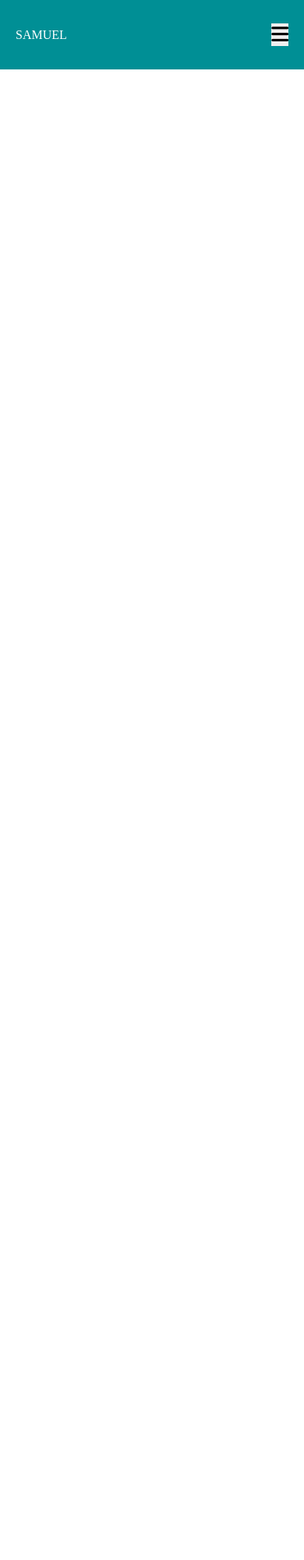
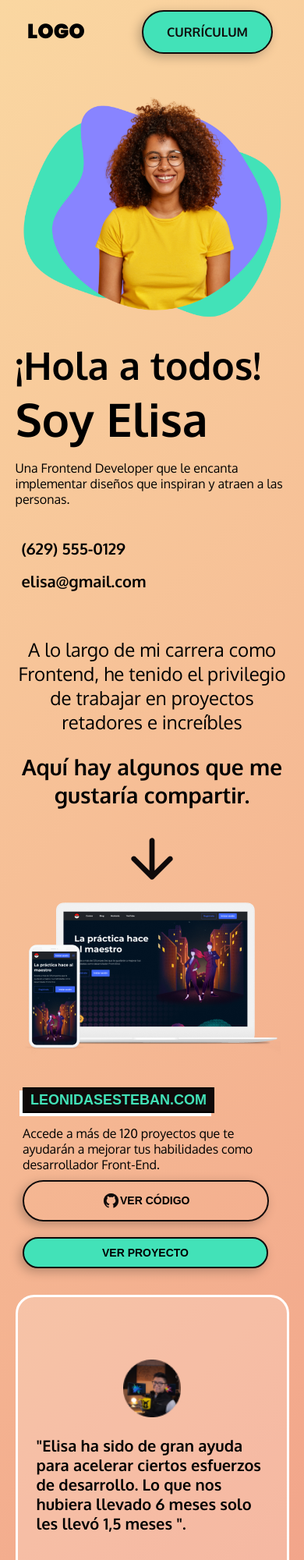
Before and after one commit to ki111-bit/-barra_navegacion_mobile-firts-1, a plain HTML site: page index.html in a window 390 px wide. Shown: the top 2000 px of the page at 78% size. Before the commit the page ends 844 px from the top, so only its background shows below. Drawn offline with Linux system fonts and the light colour scheme.

Commit message:
Add files via upload

```diff
--- /dev/null
+++ b/css/header.css
@@ -0,0 +1,34 @@
+
+.header{
+/*   background-color: red; */
+  display: flex;
+  justify-content: space-between;
+  align-items: center;
+  width: 360px;
+  height: 81px;
+}
+
+.cv{
+  border: 2px solid #0F0A0A;
+  border-radius: 90px;
+  padding: 16px 30px;
+  margin-right: 25px;
+background: rgba(66, 226, 184, 1);
+box-shadow: -4px 4px 14px rgba(0, 0, 0, 0.25);
+}
+.cv a{
+  font-weight: 700;
+font-size: 16px;
+font-family: Oxygen;
+text-decoration: none;
+color: rgba(15, 10, 10, 1);
+text-transform: uppercase;
+}
+
+.logo{
+  font-family: Poppins;
+  font-weight: 900;
+  font-size: 26px;
+  margin-left: 20px;
+  margin-right: 20px;
+}
--- /dev/null
+++ b/css/hero.css
@@ -0,0 +1,150 @@
+.hero{
+    /* background-color: red; */
+    margin: 0 auto;
+    /* max-width: 90vw; */
+    display: flex;
+    flex-direction: column;
+
+}
+
+.hero .person{
+    width: 100%;
+}
+
+.hero .perfil{
+    display: flex;
+    flex-direction: column;
+    gap: 16px;
+}
+
+.hero .perfil h1{
+    font-size: 49px;
+    font-weight: 700;
+    font-family: oxygen;
+}
+
+.hero .perfil h1 span{
+    font-size: 59px;
+}
+
+.hero .perfil p{
+    font-family: oxygen;
+    font-weight: 400;
+}
+.hero .perfil div{
+    padding-top: 16px;
+}
+.hero .perfil div b{
+    padding: 8px;
+    display: flex;
+    flex-direction: column;
+    font-family: oxygen;
+    font-weight: 700;
+    font-size: 20px;
+}
+
+.texto{
+    margin: 0 auto;
+    padding-top: 51px;
+    font-family: oxygen;
+    font-weight: 400;
+    font-size: 24px;
+    display: flex;
+    flex-direction: column;
+    text-align: center;
+}
+
+.texto h3{
+    padding-top: 24px;
+    font-weight: 700;
+}
+
+.flecha{
+    margin: 0 auto;
+    display: flex;
+    justify-content: center;
+    width: 80px;
+    height: 80px;
+    padding-top: 24px;
+}
+
+
+
+.person2{
+    font-family: oxygen;
+    margin: 0 auto;
+/*     max-width: 90vw; */
+
+}
+
+
+
+.titulo a{
+    font-size: 18px;
+    font-weight:700;
+    text-transform: uppercase;
+    text-decoration: none;
+    color: rgba(66, 226, 184, 1);
+}
+
+
+.person2 p{
+    padding-top: 16px;
+    font-weight: 400;
+    font-size: 16px;
+}
+
+.git{
+    display: flex;
+    justify-content: center;
+    align-items: center;
+
+}
+
+
+.botones1 {
+    text-transform: uppercase;
+    text-decoration: none;
+    font-size: 14px;
+    font-weight: 700;
+    color: black;
+}
+
+.botones2{
+    text-align: justify;
+    font-weight: 700;
+    font-size: 14px;
+    text-decoration: none;
+    text-transform: uppercase;
+    color: black;
+}
+.caja{
+    font-family: oxygen;
+    display: flex;
+    flex-direction: column;
+    align-items: center;
+}
+
+.caja img{
+    width: 74px;
+    height: 74px;
+    margin: 0 10px ;
+}
+
+.caja p{
+    margin: 24px;
+    text-align: left;
+    font-weight: 700;
+    font-size: 20px;
+    line-height: 25px;
+}
+
+.caja span{
+    color: #0F0A0A;
+    opacity: 0.5;
+    line-height: 19px;
+    text-align: left;
+    font-weight: 400;
+    font-size: 15px;
+    margin: 24px;
+}
--- /dev/null
+++ b/css/index.css
@@ -0,0 +1,72 @@
+@import "./header.css";
+@import "./hero.css";
+@import url("https://fonts.googleapis.com/css2?family=Oxygen:wght@300;400;700&family=Poppins:wght@900&display=swap");
+
+*{
+  margin: 0;
+  padding: 0;
+}
+
+body{
+  height: 100%;
+  background: linear-gradient(135deg, #FAD7A1 0%, #E96D71 100%);
+  display: flex;
+  max-width: 90vw;
+  flex-direction: column;
+  align-items: center;
+  margin: auto;
+}
+
+
+.pc{
+  margin: 16px 16px;
+display: flex;
+align-items: center;
+}
+
+.titulo{
+  margin-right: 86px;
+  padding: 4px 8px;
+  border: 2px solid black;
+  background: rgba(15, 10, 10, 1);
+  box-shadow: white -4px 4px 0px ;
+
+}
+.person2{
+  padding: 24px;
+}
+
+.git{
+  margin: 10px 0;
+  background: rgba(15, 10, 10, 0);
+  padding: 13px 100px;
+  border: 2px solid rgba(15, 10, 10, 1);
+  border-radius: 90px;
+  box-shadow: -4px 4px 14px 0px rgba(0, 0, 0, 0.25);
+}
+
+.proyecto{
+  margin: 10px 0;
+  background:rgba(66, 226, 184, 1) ;
+  padding: 10px 100px;
+  border: 2px solid rgba(15, 10, 10, 1);
+  border-radius: 90px;
+  box-shadow: -4px 4px 14px 0px rgba(0, 0, 0, 0.25);
+}
+
+.caja{
+  background: rgba(255, 255, 255, 0.2);
+  border-radius: 24px;
+  padding-top: 80px;
+  border: 3px solid white;
+}
+
+.ipad{
+  padding-top: 80px;
+  width: 328px;
+height: 322px;
+}
+
+.iphone{
+  padding-top: 80px;
+}
--- a/index.html
+++ b/index.html
@@ -5,35 +5,143 @@
     <meta charset="UTF-8">
     <meta http-equiv="X-UA-Compatible" content="IE=edge">
     <meta name="viewport" content="width=device-width, initial-scale=1.0">
-    <link rel="stylesheet" href="./css/estilos.css">
-    <title>Barra de navegacion mobile firts</title>
-
+    <title>portafolio</title>
+    <link rel="stylesheet" href="./css/index.css">
 </head>
 
 <body>
-    <header>
-        <a href="index.html" class="logo">
-            samuel
-        </a>
-        <nav id="menu">
-            <ol>
-                <li><a href="">inicio</a></li>
-                <li><a href="">quien soy</a></li>
-                <li><a href="">conctato</a></li>
-                <li><a href="">blog</a></li>
-            </ol>
-        </nav>
-        <button class="menu-toggle">
-            <i class="fas fa-bars"></i>
+    <header class="header">
+        <h1 class="logo">
+            LOGO
+        </h1>
+        <button class="cv">
+            <a href=""> CURRÍCULUM</a>
         </button>
     </header>
+    <section class="hero">
+        <img src="./img/person.png" alt="" class="person">
+        <article class=" perfil">
+            <h1>¡Hola a todos! <br><span>Soy Elisa</span></h1>
+            <p>Una Frontend Developer que le encanta implementar diseños que inspiran y atraen a las personas.</p>
+            <div>
+                <b>(629) 555-0129</b>
+                <b>elisa@gmail.com</b>
+            </div>
+        </article>
+    </section>
+    <section class="texto">
+        <p>
+            A lo largo de mi carrera como Frontend, he tenido el privilegio de trabajar en proyectos retadores e
+            increíbles
+        </p>
+        <h3>
+            Aquí hay algunos que me gustaría compartir.
+        </h3>
+        <img src="./img/arrow-down.png" alt="" class="flecha">
+    </section>
 
+    <img src="./img/img.png" alt="" class="pc">
 
-    <script src="./js/scrip.js"></script>
+    <section>
+        <article class="person2">
+            <button class="titulo">
+                <a href="">leonidasesteban.com</a>
+            </button>
+            <p>Accede a más de 120 proyectos que te ayudarán a mejorar
+                tus habilidades como desarrollador Front-End.</p>
+            <div>
+                <button class="git">
+                    <img src="./img/icon-github.png" alt="">
+                    <a href="" class="botones1"> ver CóDIGO</a>
+                </button>
+                <button class="proyecto">
+                    <a href="" class="botones2">VER PROYECTO</a>
+                </button>
+            </div>
+        </article>
+    </section>
+    <section>
+        <article class="caja">
+            <img src="./img/user.png" alt="">
+            <p>"Elisa ha sido de gran ayuda para acelerar ciertos esfuerzos de desarrollo. Lo que nos hubiera llevado 6
+                meses solo les llevó 1,5 meses ".</p>
+            <span>LEONIDAS ESTEBAN / COFUNDADOR Y CEO LEONIDASESTEBAN.COM</span>
+        </article>
+    </section>
+    <img src="./img/📱 iPad.png" alt="" class="ipad">
+    <section>
+        <article class="person2">
+            <button class="titulo">
+                <a href="">MARVOL</a>
+            </button>
+            <p>Es el sitio oficial de Marvol Entertainment. Explore películas, personajes, cómics, programas de
+                televisión, videos y más oficiales de Marvol..</p>
+            <div>
+                <button class="git">
+                    <img src="./img/icon-github.png" alt="">
+                    <a href="" class="botones1"> ver CóDIGO</a>
+                </button>
+                <button class="proyecto">
+                    <a href="" class="botones2">VER PROYECTO</a>
+                </button>
+            </div>
+        </article>
+    </section>
 
-    <script src="https://kit.fontawesome.com/0b3eb0d831.js"
-    crossorigin="anonymous"
-    ></script>
+    <section>
+        <article class="caja">
+            <img src="./img/user2.png" alt="">
+            <p>"Elisa ha superado mis expectativas desde el diseño hasta el desarrollo"..</p>
+            <span>JASON LOPEZ / COFUNDADOR Y CEO MARVOL</span>
+        </article>
+    </section>
+
+    <img src="./img/📱 Iphone X.png" alt="" class="iphone">
+
+    <section>
+        <article class="person2">
+            <button class="titulo">
+                <a href="">NETNET</a>
+            </button>
+            <p>Películas y series ilimitadas y mucho más.
+                Disfruta donde quieras. Cancela cuando quieras.</p>
+            <div>
+                <button class="git">
+                    <img src="./img/icon-github.png" alt="">
+                    <a href="" class="botones1"> ver CóDIGO</a>
+                </button>
+                <button class="proyecto">
+                    <a href="" class="botones2">VER PROYECTO</a>
+                </button>
+            </div>
+        </article>
+    </section>
+
+    <section>
+        <article class="caja">
+            <img src="./img/user3.png" alt="">
+            <p>"Por primera vez en la historia de nuestra empresa, aparecimos en todas las plataformas en las que
+                trabajamos".</p>
+            <span>MARCO CORTEZ / NETNET</span>
+        </article>
+    </section>
+
+    <section>
+        <article class="person2">
+            <button class="titulo">
+                <a href="">HABLEMOS</a>
+            </button>
+            <p>Si está interesado en trabajar conmigo en su próximo proyecto, no dude en ponerse en contacto conmigo.
+            </p>
+
+            <div>
+
+            </div>
+        </article>
+    </section>
+
+    </section>
+    </section>
 </body>
 
 </html>
```
Also changed, not shown: img/arrow-down.png (added), img/email.png (added), img/icon-github.png (added), img/img.png (added), img/instagram.png (added), img/person.png (added), img/telefono.png (added), img/twitter.png (added), img/user.png (added), img/user2.png (added), img/user3.png (added), img/📱 Iphone X.png (added), img/📱 iPad.png (added).
